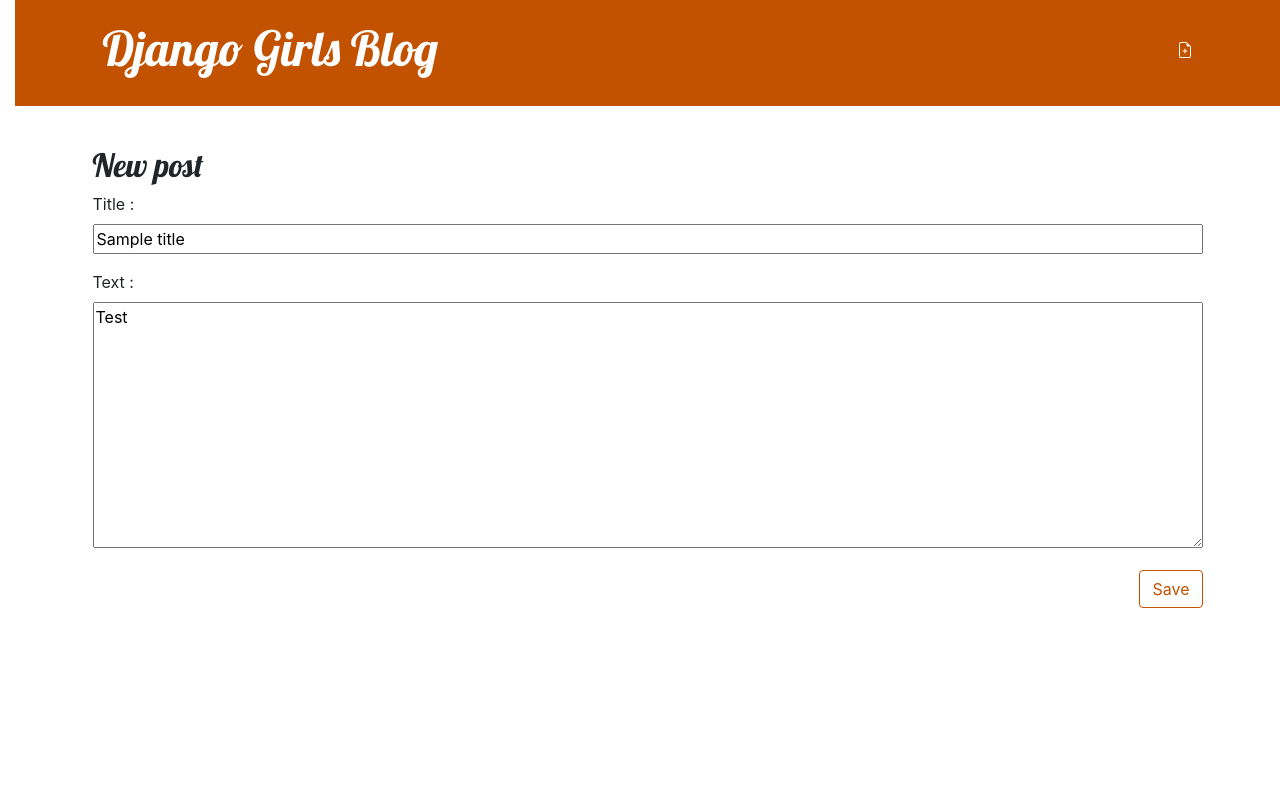
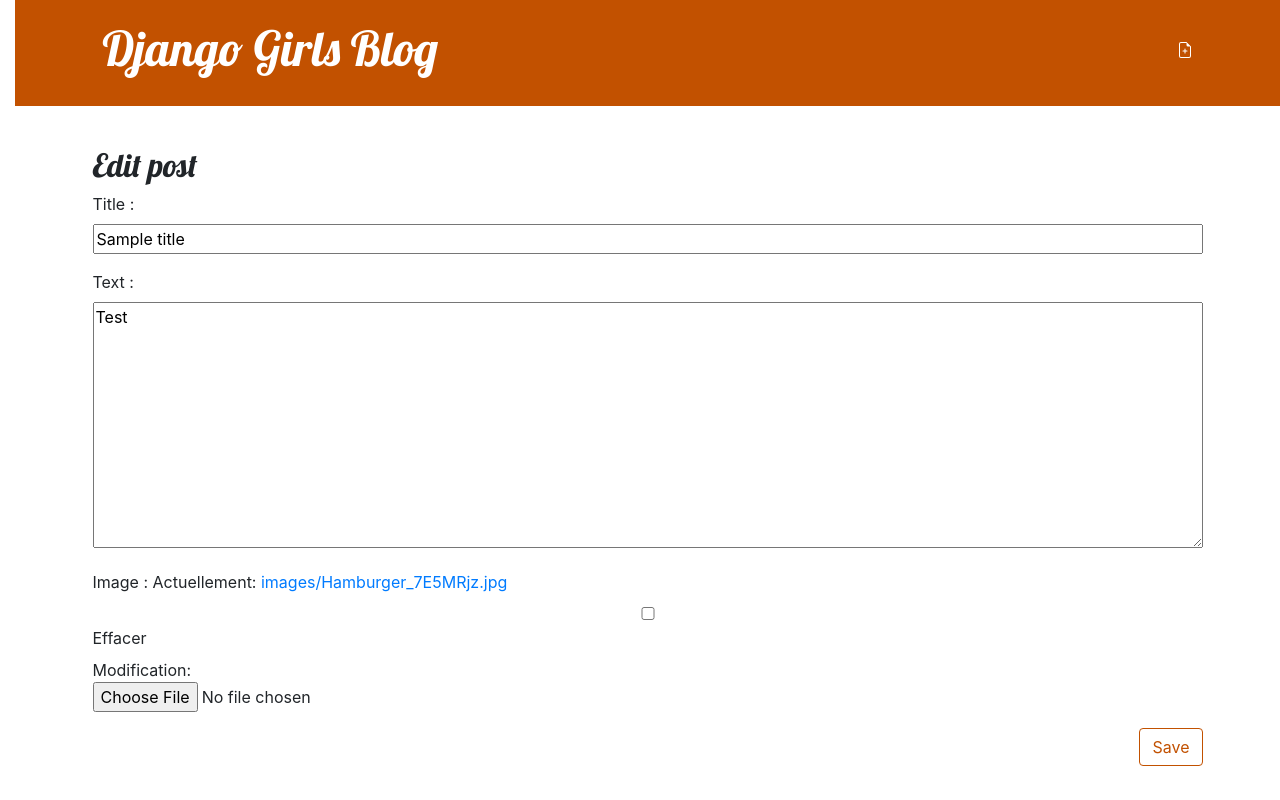
Before and after one commit to Vincentdatamas/my-first-blog, a Django app: page /post/1/edit/ in a window 1280 px wide. Run offline with Django 3.2, Linux system fonts and the light colour scheme; data comes from the database, SQL or seed files in the repository; both versions use the stored data as it was after the commit.

Commit message:
My Django Girls app, first commit

```diff
--- a/blog/forms.py
+++ b/blog/forms.py
@@ -6,4 +6,4 @@
 
     class Meta:
         model = Post
-        fields = ('title', 'text',)
+        fields = ('title', 'text', 'image')
--- a/blog/models.py
+++ b/blog/models.py
@@ -3,11 +3,11 @@
 from django.db import models
 from django.utils import timezone
 
-
 class Post(models.Model):
     author = models.ForeignKey(settings.AUTH_USER_MODEL, on_delete=models.CASCADE)
     title = models.CharField(max_length=200)
     text = models.TextField()
+    image = models.ImageField(upload_to='images/', blank=True, null=True)  # Champ pour les images
     created_date = models.DateTimeField(default=timezone.now)
     published_date = models.DateTimeField(blank=True, null=True)
 
--- a/blog/templates/blog/post_detail.html
+++ b/blog/templates/blog/post_detail.html
@@ -14,5 +14,8 @@
         {% endif %}
         <h2>{{ post.title }}</h2>
         <p>{{ post.text|linebreaksbr }}</p>
+        {% if post.image %}
+            <img src="{{ post.image.url }}" alt="Image">
+        {% endif %}
     </article>
 {% endblock %}
--- a/blog/templates/blog/post_edit.html
+++ b/blog/templates/blog/post_edit.html
@@ -1,8 +1,9 @@
 {% extends 'blog/base.html' %}
 
 {% block content %}
-    <h2>New post</h2>
-    <form method="POST" class="post-form">{% csrf_token %}
+    <h2>Edit post</h2>
+    <form method="POST" enctype="multipart/form-data" class="post-form">
+        {% csrf_token %}
         {{ form.as_p }}
         <button type="submit" class="save btn btn-default">Save</button>
     </form>
--- a/blog/views.py
+++ b/blog/views.py
@@ -41,3 +41,13 @@
     else:
         form = PostForm(instance=post)
     return render(request, 'blog/post_edit.html', {'form': form})
+
+def create_post(request):
+    if request.method == 'POST':
+        form = PostForm(request.POST, request.FILES)
+        if form.is_valid():
+            form.save()
+            return redirect('liste_posts')
+    else:
+        form = PostForm()
+    return render(request, 'create_post.html', {'form': form})
```
Also changed, not shown: blog/migrations/0002_post_image.py (added), db.sqlite3, images/Hamburger.jpg (added), images/Hamburger_7E5MRjz.jpg (added), images/tc1.PNG (added).
